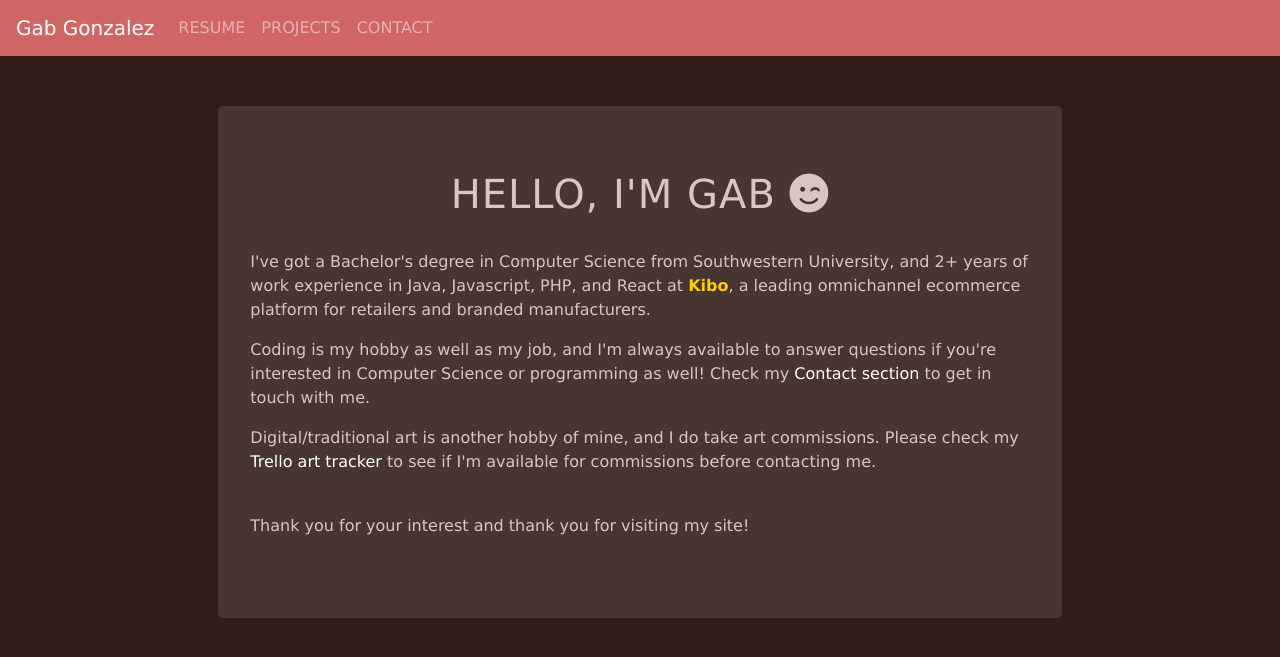
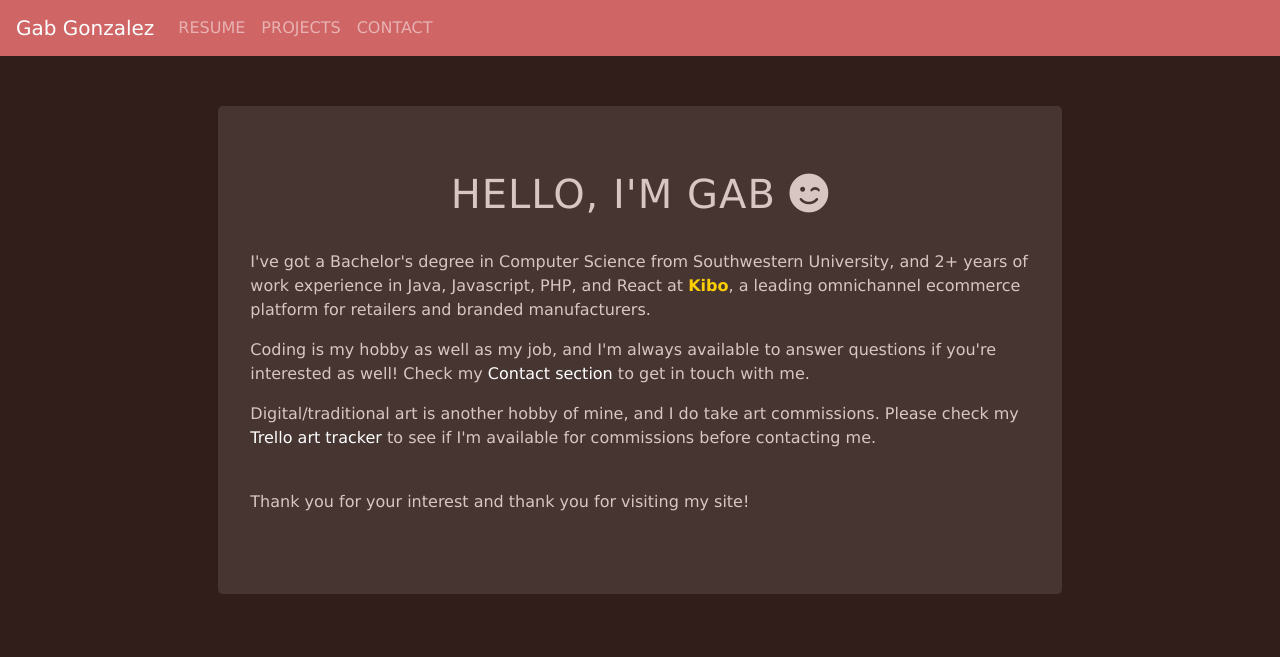
Before and after one commit to Serenamidori/serenamidori.github.io, a Jekyll site: the page built from index.html, in a window 1280 px wide. Shown: the top 657 px of the page. Built offline with Jekyll 4.4.1, drawn with Linux system fonts in a browser that asks for light colours; nearby versions of some CDN libraries.

Commit message:
fixed wording

```diff
--- a/index.html
+++ b/index.html
@@ -8,7 +8,7 @@ title: Gab - Home
     	<div class="text-left">
     		<br>
 			<p>I've got a Bachelor's degree in Computer Science from Southwestern University, and 2+ years of work experience in Java, Javascript, PHP, and React at <a href="https://kibocommerce.com/" style="color:#FECE00"><b>Kibo</b></a>, a leading omnichannel ecommerce platform for retailers and branded manufacturers.</p>
-			<p>Coding is my hobby as well as my job, and I'm always available to answer questions if you're interested in Computer Science or programming as well! Check my <a href="/contact">Contact section</a> to get in touch with me.</p>
+			<p>Coding is my hobby as well as my job, and I'm always available to answer questions if you're interested as well! Check my <a href="/contact">Contact section</a> to get in touch with me.</p>
 			<p>Digital/traditional art is another hobby of mine, and I do take art commissions. Please check my <a href="">Trello art tracker</a> to see if I'm available for commissions before contacting me.</p>
 			<br><p>Thank you for your interest and thank you for visiting my site!</p>
 		</div>
```
